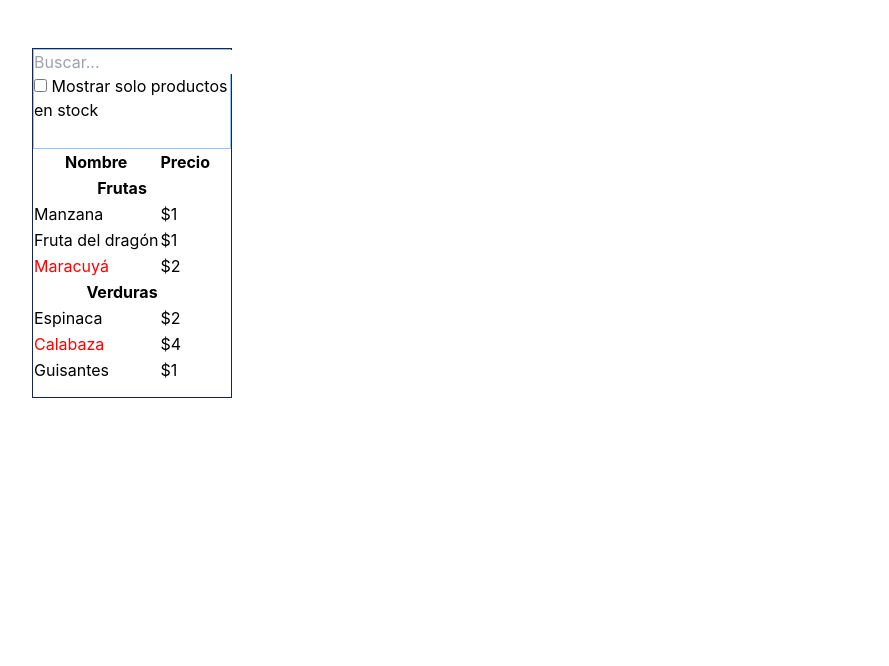
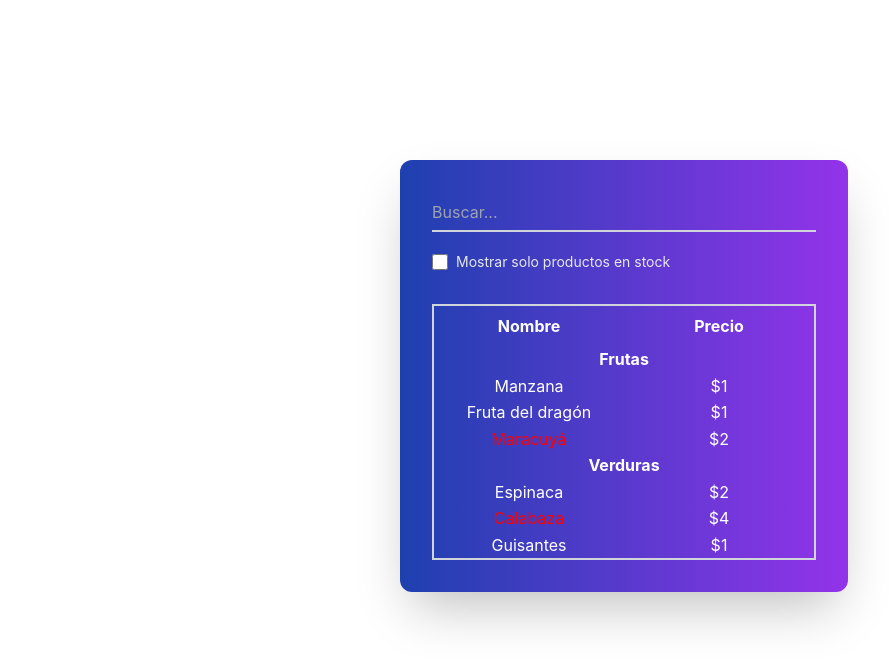
Before and after one commit to Ianbleake/Learning_courses, a React (Create React App) app in the folder React/reactcourse/: page / in a window 1280 px wide. Shown: the top 666 px of the page, without its empty margins (16-905 px from the left). Built offline with nearby package versions, Linux system fonts and the light colour scheme.

Commit message:
add funcional form

```diff
--- a/React/reactcourse/src/components/FilterableProductTable.jsx
+++ b/React/reactcourse/src/components/FilterableProductTable.jsx
@@ -1,12 +1,26 @@
-import React from 'react';
+import { React, useState } from 'react';
 import SearchBar from './SearchBar';
 import ProductTable from './ProductTable.jsx';
 
+
 function FilterableProductTable({ products }) {
+
+  const [filterText, setFilterText] = useState('');
+  const [inStockOnly, setInStockOnly] = useState(false);
+
   return (
-    <div className="border border-solid border-blue-950 h-[350px] w-[200px] m-12">
-      <SearchBar />
-      <ProductTable products={products} />
+    <div className="max-w-md w-full bg-gradient-to-r from-blue-800 to-purple-600 rounded-xl shadow-2xl overflow-hidden p-8 space-y-8 m-auto my-40">
+      <SearchBar
+        filterText={filterText}
+        inStockOnly={inStockOnly}
+        onFilterTextChange={setFilterText}
+        onInStockOnlyChange={setInStockOnly}
+      />
+      <ProductTable
+        products={products}
+        filterText={filterText}
+        inStockOnly={inStockOnly}
+      />
     </div>
   );
 }
--- a/React/reactcourse/src/components/ProductTable.Jsx
+++ b/React/reactcourse/src/components/ProductTable.Jsx
@@ -2,11 +2,21 @@ import React from 'react';
 import ProductCategoryRow from './ProductCategoryRow.jsx';
 import ProductRow from './ProductRow.jsx';
 
-function ProductTable({ products }) {
+function ProductTable({ products, filterText, inStockOnly }) {
   const rows = [];
   let lastCategory = null;
 
   products.forEach((product) => {
+    if (
+      product.name.toLowerCase().indexOf(
+        filterText.toLowerCase()
+      ) === -1
+    ) {
+      return;
+    }
+    if (inStockOnly && !product.stocked) {
+      return;
+    }
     if (product.category !== lastCategory) {
       rows.push(
         <ProductCategoryRow
@@ -23,15 +33,17 @@ function ProductTable({ products }) {
   });
 
   return (
-    <table>
-      <thead>
-        <tr>
-          <th>Nombre</th>
-          <th>Precio</th>
-        </tr>
-      </thead>
-      <tbody>{rows}</tbody>
-    </table>
+    <table className='w-96 h-64 border-2 rounded-xl border-gray-300 text-white mx-auto'>
+    <thead className='text-left mx-auto'>
+      <tr className='text-center'>
+        <th className='py-2 w-20'>Nombre</th>
+        <th className='py-2 w-20'>Precio</th>
+      </tr>
+    </thead>
+    <tbody className='text-center'>
+      {rows}
+    </tbody>
+  </table>
   );
 }
 
--- a/React/reactcourse/src/components/SearchBar.jsx
+++ b/React/reactcourse/src/components/SearchBar.jsx
@@ -1,14 +1,33 @@
 import React from 'react';
 
-function SearchBar() {
+function SearchBar({ filterText, inStockOnly, onFilterTextChange,onInStockOnlyChange }) {
   return (
-    <form className="border border-solid border-blue-300 h-[100px] w-[198px]">
-      <input type="text" placeholder="Buscar..." />
-      <label>
-        <input type="checkbox" />
-        {' '}
-        Mostrar solo productos en stock
-      </label>
+    <form className="space-y-6">
+      <div className="relative">
+        <input
+          type="text"
+          value={filterText}
+          name='search'
+          placeholder="Buscar"
+          onChange={(e) => onFilterTextChange(e.target.value)}
+          className="peer h-10 w-full border-b-2 border-gray-300 text-white bg-transparent placeholder-transparent focus:outline-none focus:border-purple-500"
+        />
+        <label class="absolute left-0 -top-3.5 text-gray-500 text-sm transition-all peer-placeholder-shown:text-base peer-placeholder-shown:text-gray-400 peer-placeholder-shown:top-2 peer-focus:-top-3.5 peer-focus:text-purple-500 peer-focus:text-sm" for="search">
+          Buscar...
+        </label>
+        <div className="flex items-center justify-between mt-5 cent">
+          <label className="flex items-center text-sm text-gray-200">
+            <input
+              type="checkbox"
+              checked={inStockOnly}
+              onChange={(e) => onInStockOnlyChange(e.target.checked)}
+              className='form-checkbox h-4 w-4 text-purple-600 bg-gray-800 border-gray-300 rounded'
+            />
+            {' '}
+            <span class="ml-2">Mostrar solo productos en stock</span>
+          </label>
+        </div>
+      </div>
     </form>
   );
 }
```
